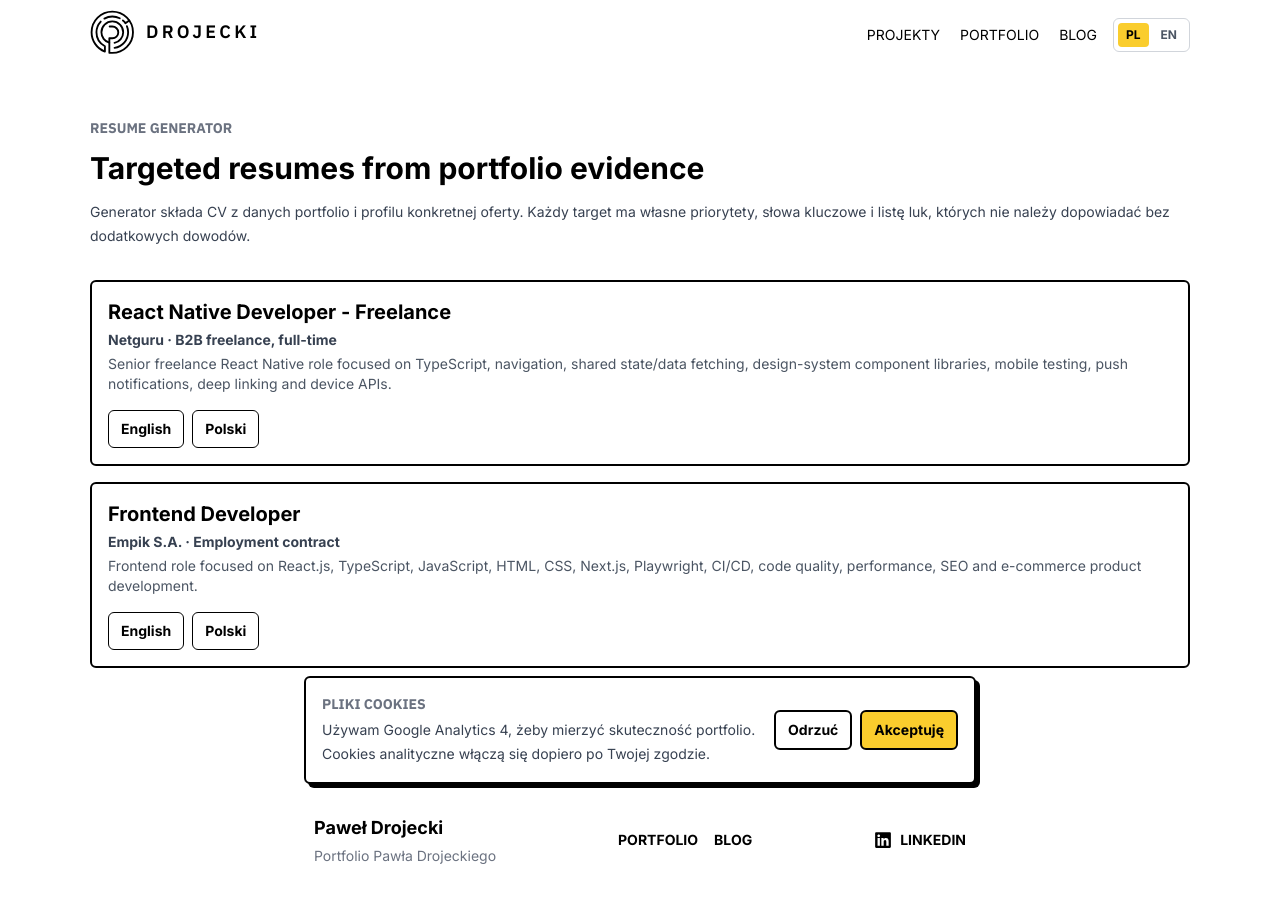
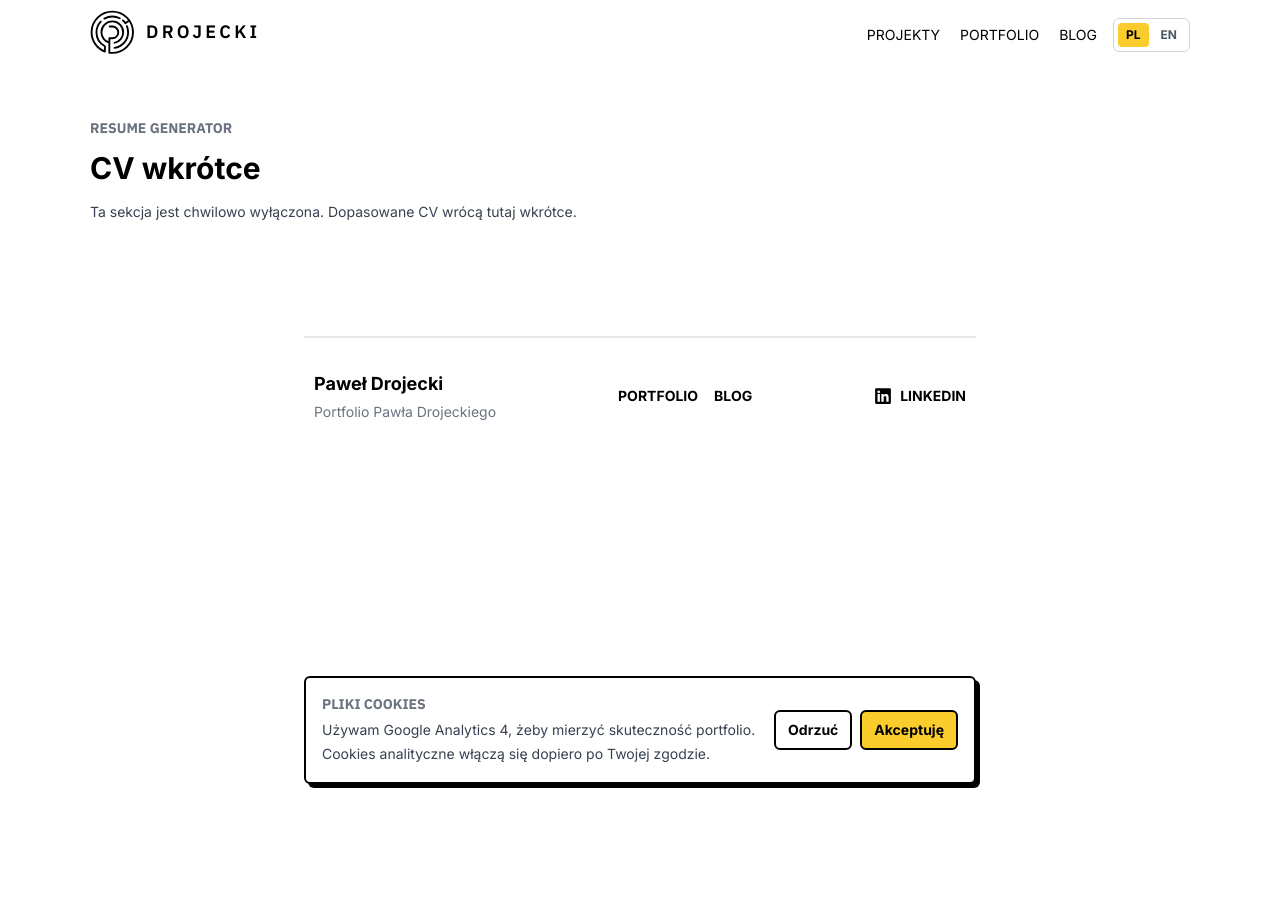
Before and after one commit to Snikerso/optymalista, a Next.js app: page /resume in a window 1280 px wide. After the commit the page ends 800 px from the top, so only its background shows below. Built offline with nearby package versions, Linux system fonts and the light colour scheme.

Commit message:
Temporarily hide resume targets

```diff
--- a/src/app/resume/page.tsx
+++ b/src/app/resume/page.tsx
@@ -1,9 +1,6 @@
-import { resumeTargets } from "@/data/resumeTargets";
-import Link from "next/link";
-
 export const metadata = {
   title: "Resume Generator",
-  description: "Targeted resume generator for Paweł Drojecki.",
+  description: "Targeted resumes for Paweł Drojecki are coming soon.",
   robots: {
     index: false,
     follow: false,
@@ -18,45 +15,12 @@ export default function ResumeIndexPage() {
           Resume generator
         </p>
         <h1 className="text-3xl font-bold leading-tight">
-          Targeted resumes from portfolio evidence
+          CV wkrótce
         </h1>
         <p className="text-sm leading-6 text-gray-700">
-          Generator składa CV z danych portfolio i profilu konkretnej oferty.
-          Każdy target ma własne priorytety, słowa kluczowe i listę luk, których
-          nie należy dopowiadać bez dodatkowych dowodów.
+          Ta sekcja jest chwilowo wyłączona. Dopasowane CV wrócą tutaj wkrótce.
         </p>
       </section>
-
-      <div className="grid gap-4">
-        {resumeTargets.map((target) => (
-          <div
-            key={target.slug}
-            className="rounded-md border-2 border-black p-4"
-          >
-            <div className="flex flex-col gap-1">
-              <h2 className="text-xl font-bold">{target.role}</h2>
-              <p className="text-sm font-bold text-gray-700">
-                {target.company} · {target.contract}
-              </p>
-              <p className="text-sm text-gray-600">{target.summary}</p>
-            </div>
-            <div className="mt-4 flex flex-wrap gap-2">
-              <Link
-                href={`/resume/${target.slug}/en`}
-                className="rounded-md border border-black px-3 py-2 text-sm font-bold transition-colors hover:bg-accent"
-              >
-                English
-              </Link>
-              <Link
-                href={`/resume/${target.slug}/pl`}
-                className="rounded-md border border-black px-3 py-2 text-sm font-bold transition-colors hover:bg-accent"
-              >
-                Polski
-              </Link>
-            </div>
-          </div>
-        ))}
-      </div>
     </div>
   );
 }
```
